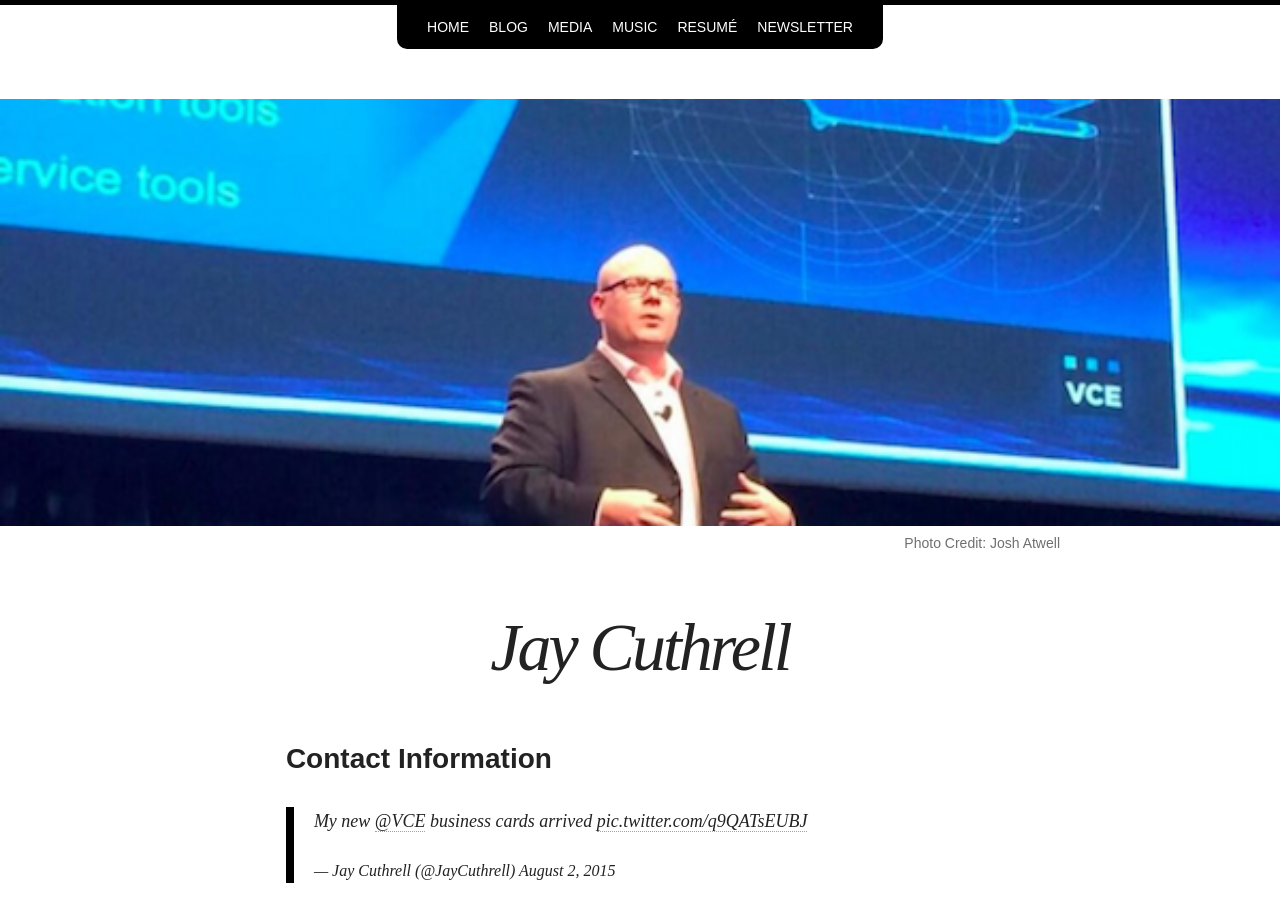
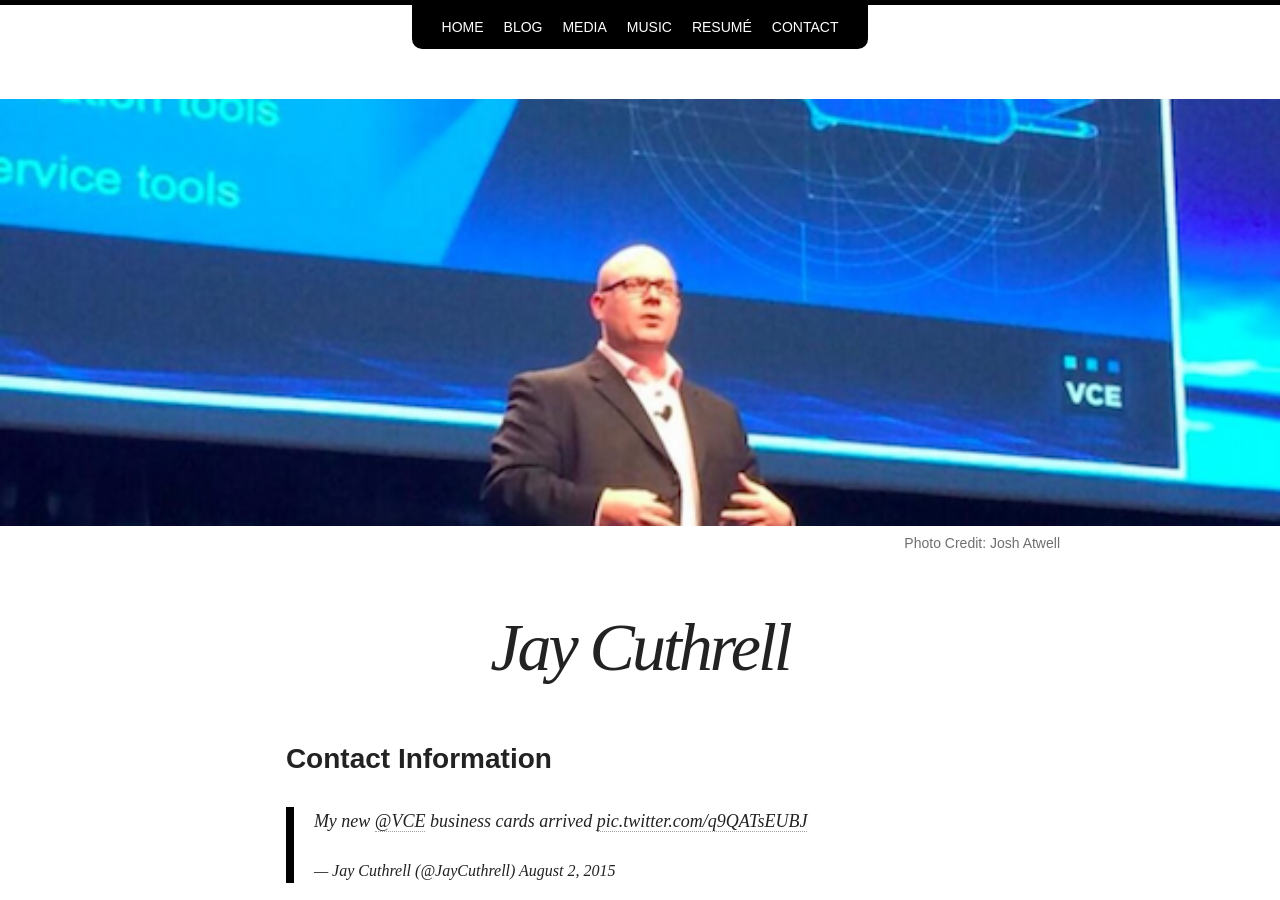
Before and after one commit to nsshommo/jaycuthrell.github.io, a Jekyll site: the page built from index.md, in a window 1280 px wide and 900 px high. Built offline with Jekyll 4.4.1, drawn with Linux system fonts in a browser that asks for light colours; nearby versions of some CDN libraries; comment, search, counter and statistics services are not loaded.

Commit message:
21.co Contact navigation

```diff
--- a/_data/navigation.yml
+++ b/_data/navigation.yml
@@ -15,5 +15,5 @@
 - title: Resum&eacute;
   url: /resume/
 
-- title: Newsletter
-  url: http://jaycuthrell.com/tags/#digest
+- title: Contact
+  url: https://21.co/jaycuthrell/
```
Also changed, not shown: images/vacationmode.jpg (added).
